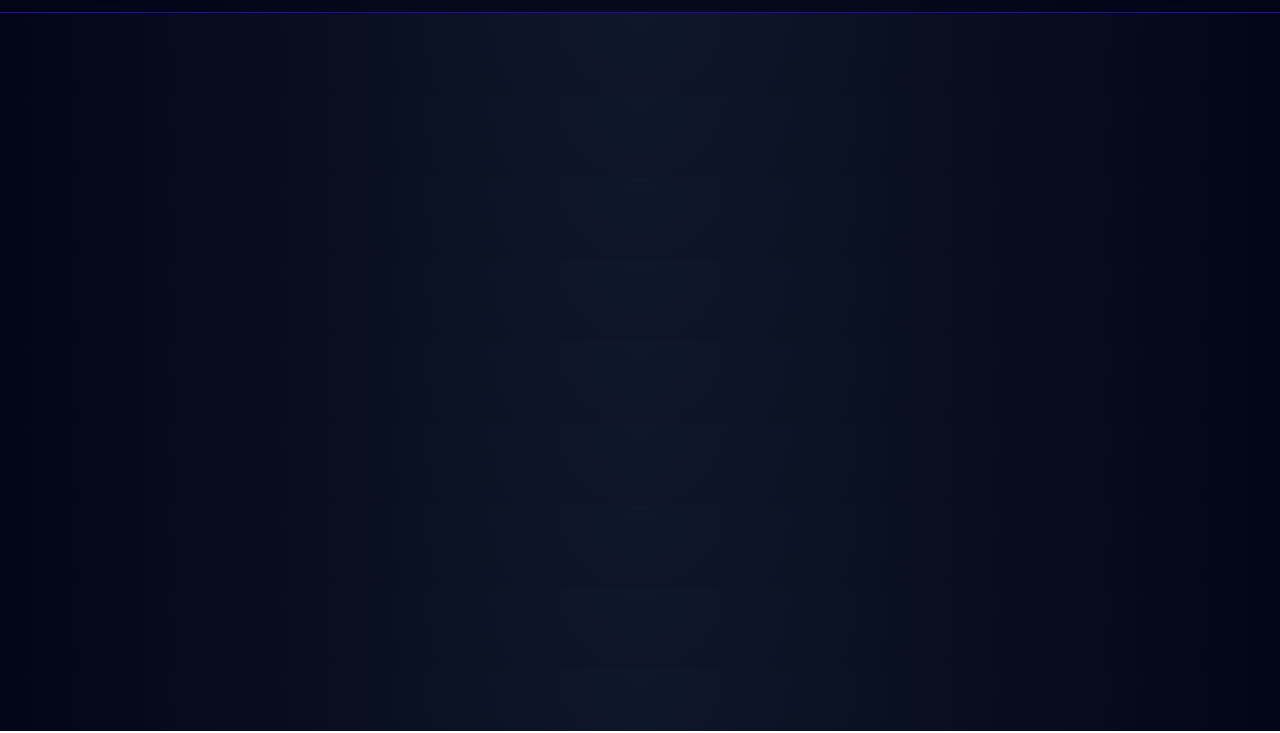
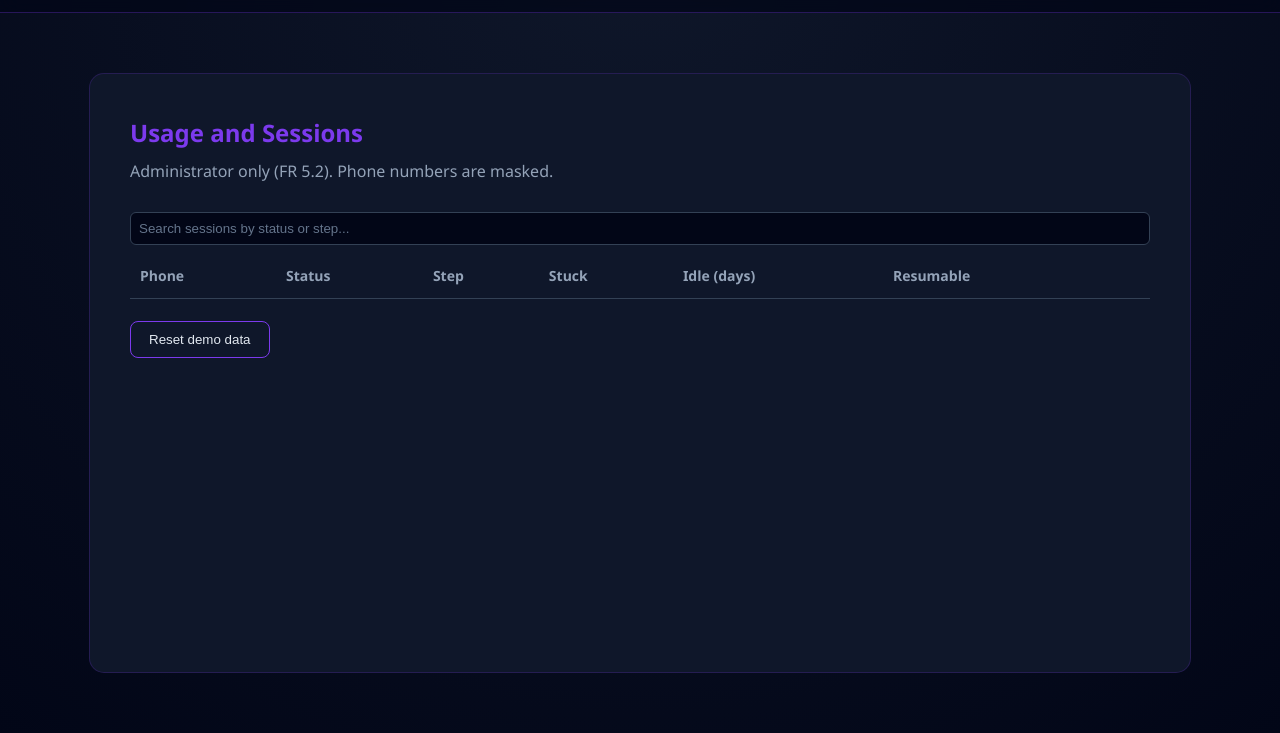
Before and after one commit to Joseph-Oke/Irembo_voice-guide, a website: page public/activity.html in a window 1280 px wide. Shown: the part 69-802 px from the top of the page. Drawn offline with Linux system fonts and the light colour scheme; no server answers.

Commit message:
Improved html structure

```diff
--- a/public/activity.html
+++ b/public/activity.html
@@ -19,6 +19,15 @@
   </nav>
 </header>
 
+<section class="page history-page">
+  <div class="big-card">
+    <h2>Usage and Sessions</h2>
+    <p class="muted">Administrator only (FR 5.2). Phone numbers are masked.</p>
+    <div id="stats" class="stats"></div>
+    <input id="search" placeholder="Search sessions by status or step...">
+    <div class="table-wrap"><table id="sess-table"><thead><tr><th>Phone</th><th>Status</th><th>Step</th><th>Stuck</th><th>Idle (days)</th><th>Resumable</th><th></th></tr></thead><tbody></tbody></table></div>
+    <div class="form-row"><button id="reset" class="ghost">Reset demo data</button></div>
+  </div>
 </section>
 
 <script src="script.js"></script>
```
